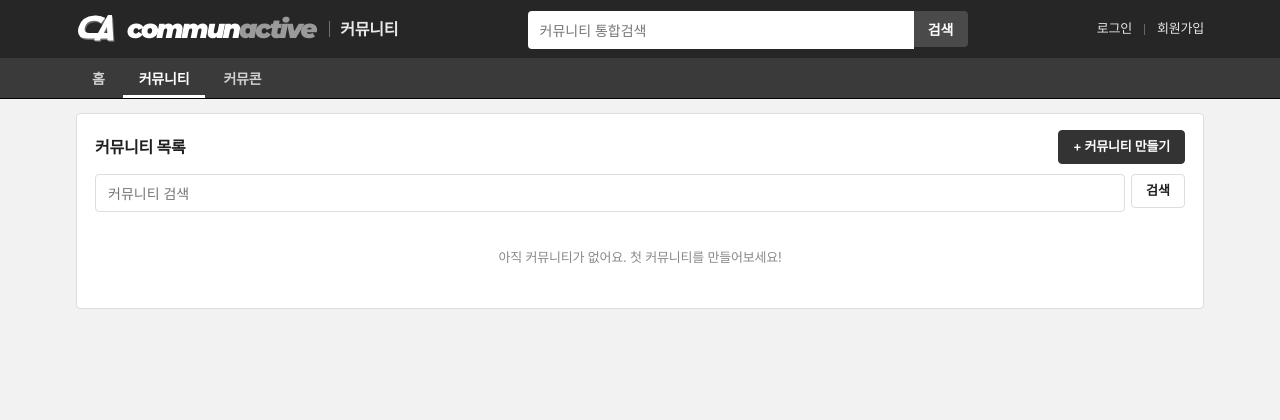
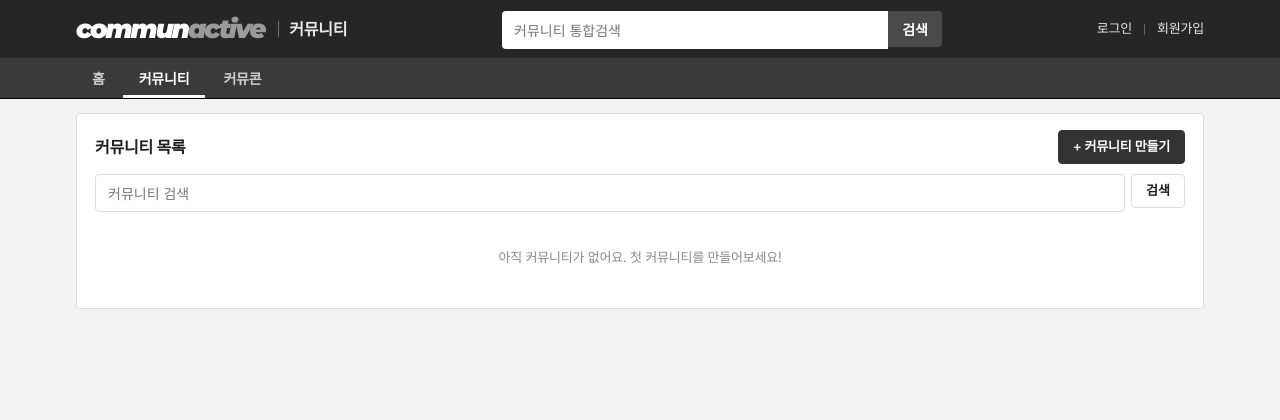
Before and after one commit to umji-explore/communactive, a Flask app: page /c in a window 1280 px wide. Shown: the top 420 px of the page. Run offline with Flask 3, Linux system fonts and the light colour scheme; data that the repository does not hold is empty.

Commit message:
헤더: 로고 그림 빼고 communactive 글자만 표시
Co-Authored-By: Claude Opus 5.5 <noreply@anthropic.com>

```diff
--- a/templates/base.html
+++ b/templates/base.html
@@ -44,7 +44,7 @@
   <link rel="preconnect" href="https://fonts.gstatic.com" crossorigin>
   {# 로고 글자 전용 폰트: 로고에 쓰는 글자만 받아서 아주 가볍다 #}
   <link rel="stylesheet" href="https://fonts.googleapis.com/css2?family=Montserrat:ital,wght@1,900&text=communactive&display=swap">
-  <link rel="stylesheet" href="{{ url_for('static', filename='css/style.css') }}?v=16">
+  <link rel="stylesheet" href="{{ url_for('static', filename='css/style.css') }}?v=17">
 </head>
 <body>
 {# 로고 옆 섹션 이름 (디시의 "dcinside | ○○ 갤러리" 처럼) #}
@@ -68,7 +68,7 @@
 <header class="topbar">
   <div class="wrap topbar-inner">
     <div class="brand">
-      <a class="wordmark" href="{{ url_for('main.home') }}" aria-label="communactive 홈"><span class="logo-mark" aria-hidden="true">{% include "_mark.svg" %}</span>commun<span>active</span></a>
+      <a class="wordmark" href="{{ url_for('main.home') }}" aria-label="communactive 홈">commun<span>active</span></a>
       {% if section %}
         <span class="brand-sep"></span>
         {% if section_url %}<a class="brand-section" href="{{ section_url }}">{{ section }}</a>
```
